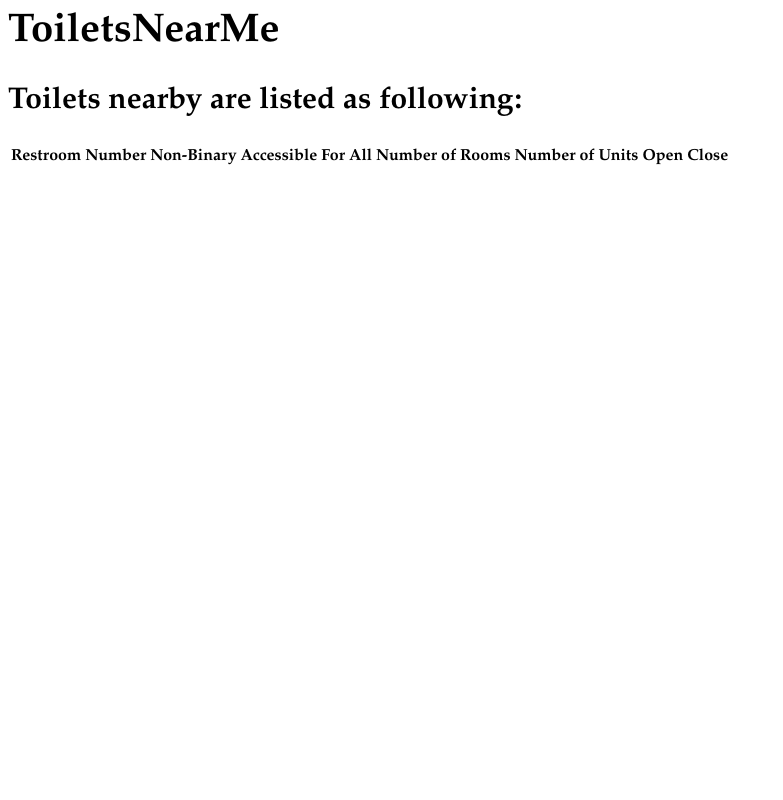
After one commit to RajivMuneshwer/ToiletsnearmeNYC, a Flask app: template templates/home.html in a window 1280 px wide. The commit adds this page. Shown: the whole page, without its empty margins (0-783 px from the left). Run offline with Flask 2, Linux system fonts and the light colour scheme; the template is opened without the code that fills it, so the values that code supplies are empty; parts of the project's set-up code (start-up, migrations or seed data) failed here and were passed over.

Commit message:
Add home page and user link
Add homepage, and link user page to restroom review, tip page.

```diff
--- a/server.py
+++ b/server.py
@@ -30,6 +30,30 @@ def teardown_request(exception):
     g.conn.close()
   except Exception as e:
     pass
+
+@app.route('/home')
+def home1():
+  query = "SELECT Places.name, Restroom.rid, Restroom.is_non_binary, Restroom.is_accessible_to_all, Restroom.no_rooms, Restroom.no_units, Restroom.open, Restroom.close FROM Restroom JOIN Places ON Restroom.pid = Places.pid"
+  cursor = g.conn.execute(query)
+  #results = cursor.fetchall()
+  restrooms = {'location':[], 'number': [], 'non_binary':[], 'accessible': [], 'no_rooms': [], 'no_units': [], 'open': [], 'close':[]  }
+  for row in cursor:
+    restrooms['location'].append(row['name'])
+    restrooms['number'].append(row['rid'])
+    if row['is_non_binary'] == 1:
+      restrooms['non_binary'].append("Yes")
+    elif row['is_non_binary'] == 0:
+      restrooms['non_binary'].append("No")
+    if row['is_accessible_to_all'] == 1:
+      restrooms['accessible'].append("Yes")
+    elif row['is_accessible_to_all'] == 0:
+      restrooms['accessible'].append("No")
+    restrooms['no_rooms'].append(row['no_rooms'])
+    restrooms['no_units'].append(row['no_units'])
+    restrooms['open'].append(row['open'])
+    restrooms['close'].append(row['close'])
+  cursor.close()
+  return render_template("home.html", restrooms = restrooms, num_rr= len(restrooms['location']))
 
 @app.route('/user/<uid>')
 def user(uid):
@@ -95,7 +119,6 @@ def add():
 
   return redirect('/')
 
-
 @app.route('/')
 def home():
 
@@ -105,8 +128,7 @@ def home():
 
   else:
 
-    return "Hello Boss!"
-
+    return "Something Wrong!"
 
 
 @app.route('/login', methods = ['POST'])
@@ -126,7 +148,7 @@ def login():
 
   for result in cursor:
 
-    uid.append(result['uid'])  # can also be accessed using result[0]
+    uid.append(result['uid'])
 
     password.append(result['password'])
 
@@ -142,7 +164,6 @@ def login():
     flash('wrong password!')
 
   return redirect('/')
-
 
 
 @app.route('/restroom/<rid>/create_tips')
@@ -214,13 +235,15 @@ def add_review(rid):
 @app.route('/restroom/<rid>')
 def restroom(rid):
 
-  cmd = 'SELECT U.name, T.label, T.description FROM Tips as T JOIN U ON T.uid = U.uid WHERE T.rid = (:r1)';
+  cmd = 'SELECT U.uid,U.name, T.label, T.description FROM Tips as T JOIN U ON T.uid = U.uid WHERE T.rid = (:r1)';
 
   cursor = g.conn.execute(text(cmd), r1 = rid);
 
-  tips_dic = {'names_tips':[], 'labels_tips':[],'desc_tips':[]}
+  tips_dic = {'names_tips':[], 'labels_tips':[],'desc_tips':[],'uid':[]}
 
   for result in cursor:
+
+    tips_dic['uid'].append(result['uid'])
 
     tips_dic['names_tips'].append(result['name'])
 
@@ -233,11 +256,11 @@ def restroom(rid):
 
   cursor.close()
 
-  cmd = 'SELECT U.name, R.review, R.stars, R.photos FROM Review as R JOIN U ON R.uid = U.uid WHERE R.rid = (:r2)';
+  cmd = 'SELECT U.uid, U.name, R.review, R.stars, R.photos FROM Review as R JOIN U ON R.uid = U.uid WHERE R.rid = (:r2)';
 
   cursor = g.conn.execute(text(cmd), r2 = rid);
 
-  review_dic = {'names_review':[],'review_review' : [], 'stars_review' : [], 'photos_review' : []}
+  review_dic = {'names_review':[],'review_review' : [], 'stars_review' : [], 'photos_review' : [],'name_uid':[]}
 
   star_jpg = ['*', '**', '***', '****', '*****']
 
@@ -253,6 +276,7 @@ def restroom(rid):
 
     review_dic['photos_review'].append(str(result['photos']))
 
+    review_dic['name_uid'].append(result['uid'])
 
   cmd = 'SELECT P.name, P.address, R.open, R.close FROM Restroom as R JOIN Places as P ON R.pid = P.pid WHERE R.rid = (:r3)'
 
--- a/templates/anotherfile.html
+++ /dev/null
@@ -1 +0,0 @@
-hello, I am another file!
--- /dev/null
+++ b/templates/home.html
@@ -0,0 +1,48 @@
+<html>
+  <style>
+    body{
+      font-size: 15pt;
+      font-family: Garamond;
+    }
+  </style>
+
+<body>
+    <h1>ToiletsNearMe</h1>
+    <h2>Toilets nearby are listed as following:</h2>
+    <table>
+        <thead>
+            <tr>
+            <th>Restroom</th>
+            <th>Number</th>
+            <th>Non-Binary</th>
+            <th>Accessible For All</th>
+            <th>Number of Rooms</th>
+            <th>Number of Units</th>
+            <th>Open</th>
+            <th>Close</th>
+        <thead>
+            </tr>
+        <tr>
+            <td>{% for i in range(0,num_rr)%}
+                <div> <a href="/restroom/{{restrooms['number'][i]}}">{{restrooms['location'][i]}}</a><br></div> {% endfor %}</td>
+            <td>{% for i in range(0,num_rr)%}
+                <div> {{restrooms['number'][i]}}<br></div> {% endfor %}</td>
+            <td>{% for i in range(0,num_rr)%}
+                <div> {{restrooms['non_binary'][i]}}<br></div> {% endfor %}</td>
+            <td>{% for i in range(0,num_rr)%}
+                <div> {{restrooms['accessible'][i]}}<br></div> {% endfor %}</td>
+            <td>{% for i in range(0,num_rr)%}
+                <div> {{restrooms['no_rooms'][i]}}<br></div> {% endfor %}</td>
+            <td>{% for i in range(0,num_rr)%}
+                <div> {{restrooms['no_units'][i]}}<br></div> {% endfor %}</td>
+            <td>{% for i in range(0,num_rr)%}
+                <div> {{restrooms['open'][i]}}<br></div> {% endfor %}</td>
+            <td>{% for i in range(0,num_rr)%}
+                <div> {{restrooms['close'][i]}}<br></div> {% endfor %}</td>
+          </tr>
+
+
+        </table>
+
+</body>
+</html>
--- a/templates/restroom.html
+++ b/templates/restroom.html
@@ -35,7 +35,7 @@
 
   <div>
       {% for i in range(0,len_tips)%}
-      <div> {{tips['names_tips'][i]}}</div>
+      <div> <a href="/user/{{tips['uid'][i]}}">{{tips['names_tips'][i]}}</a></div>
       {% if tips['labels_tips'][i] != None%}
       <div> <strong><font size = 2px font-weight> {{tips['labels_tips'][i]}} </font></strong></div>
       {% endif%}
@@ -49,7 +49,7 @@
 
   <div>
       {% for i in range(0, len_review)%}
-      <div> {{review['names_review'][i]}}</div>
+      <div> <a href="/user/{{review['name_uid'][i]}}">{{review['names_review'][i]}}</a></div>
       <div> <font size = 3px> <strong> Rating: </strong> </font> {{review['stars_review'][i]}}</div>
       <div> <p>{{review['review_review'][i]}} </p></div>
       {% if review['photos_review'][i] != 'None'%}
```
Also changed, not shown: templates/index.html (deleted, +0 -29 lines).
